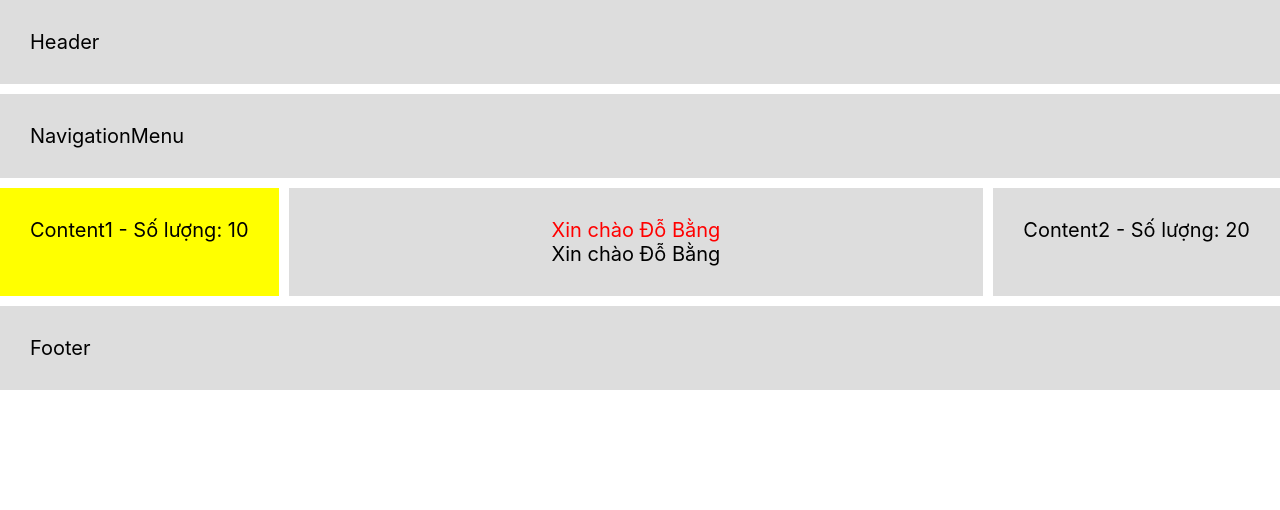
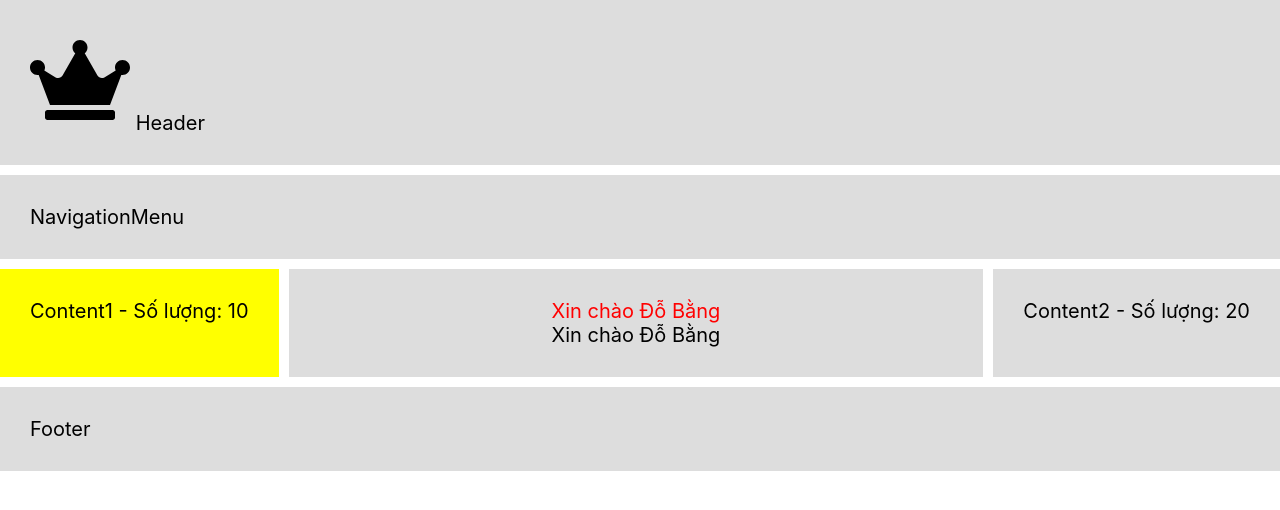
Before and after one commit to Bangdx1412/hocReactjs, a React (Create React App) app: page / in a window 1280 px wide. Shown: the top 510 px of the page. Built offline with nearby package versions, Linux system fonts and the light colour scheme.

Commit message:
Nhúng icon bằng react-icons

```diff
--- a/package.json
+++ b/package.json
@@ -9,6 +9,7 @@
     "@testing-library/user-event": "^13.5.0",
     "react": "^19.1.0",
     "react-dom": "^19.1.0",
+    "react-icons": "^5.5.0",
     "react-scripts": "5.0.1",
     "web-vitals": "^2.1.4"
   },
--- a/src/components/Header/index.js
+++ b/src/components/Header/index.js
@@ -1,7 +1,10 @@
+import { FaCrown  } from "react-icons/fa";
 function Header(){
+
+
     return(
         <>
-             <div className="box">Header</div>
+             <div className="box"> <FaCrown style={{fontSize:'100px'}}/> Header</div>
         </>
     )
 }
```
Also changed, not shown: 1 other file (tests, documents, lock files or other folders).
